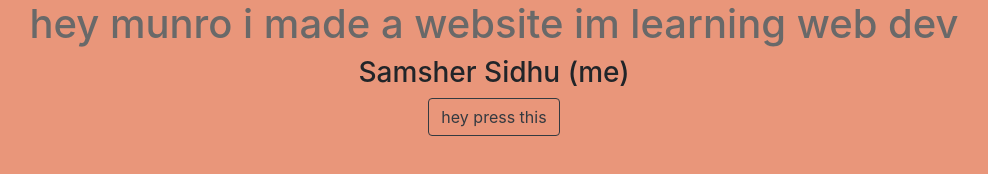
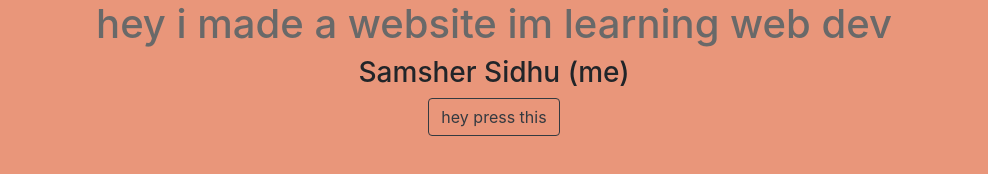
Before and after one commit to SamsherSidhu/DojoProject1, a plain HTML site: page index.html in a window 1280 px wide. Shown: the whole page, without its empty margins (146-1134 px from the left). Drawn offline with nearby package versions, Linux system fonts and the light colour scheme.

Commit message:
Update index.html
yuh

```diff
--- a/index.html
+++ b/index.html
@@ -14,7 +14,7 @@
 </head>
 
 <body>
-    <h1 id="title">hey munro i made a website im learning web dev</h1>
+    <h1 id="title">hey i made a website im learning web dev</h1>
     <h3 id="name">Samsher Sidhu (me)</h3> <!--id's are for unique css style applcs-->
     <button id="press" class="btn btn-outline-dark" onclick="gotosite()">hey press this</button>
 
```
